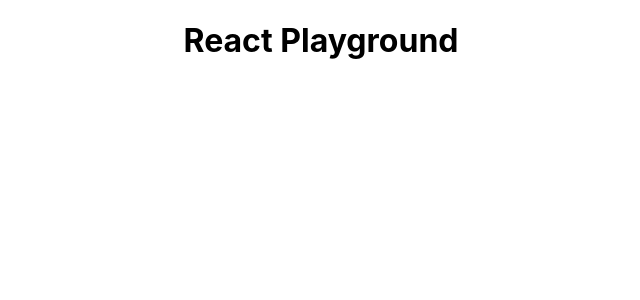
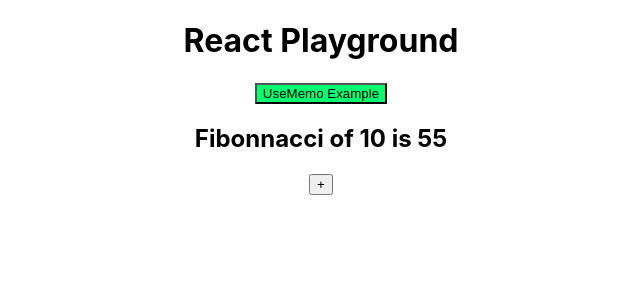
Before and after one commit to Lawrence4code/react-playground, a React (Create React App) app: page / in a window 1280 px wide. Shown: the top 300 px of the page, without its empty margins (319-959 px from the left). Built offline with nearby package versions, Linux system fonts and the light colour scheme.

Commit message:
useMemo practice

```diff
--- a/src/App.css
+++ b/src/App.css
@@ -1,3 +1,3 @@
-.App {
+.app {
   text-align: center;
 }
--- a/src/App.js
+++ b/src/App.js
@@ -1,10 +1,39 @@
-import React from 'react';
+import React, { useState, useMemo } from 'react';
 import './App.css';
 
+// const cache = {};
+// const multiplyNumberBy10 = (number) => {
+//   if (cache[number]) return cache[number];
+//   const value = number * 5;
+//   console.log(value);
+//   cache[number] = value;
+// };
+
+function fibonacci(x) {
+  if (x <= 0) return 0;
+  if (x === 1) return 1;
+
+  return fibonacci(x - 1) + fibonacci(x - 2);
+}
+
 const App = () => {
+  const [number, setNumber] = useState(10);
+  const [isGreen, setIsGreen] = useState(true);
+  const fib = useMemo(() => fibonacci(number), [number]);
+
   return (
-    <div className="App">
+    <div className="app">
       <h1> React Playground </h1>
+      <button
+        onClick={() => setIsGreen()}
+        style={{ background: isGreen ? '#01ff70' : '#b10dc9' }}
+      >
+        UseMemo Example
+      </button>
+      <h2>
+        Fibonnacci of {number} is {fib}
+      </h2>
+      <button onClick={() => setNumber(number + 1)}>+</button>
     </div>
   );
 };
```
